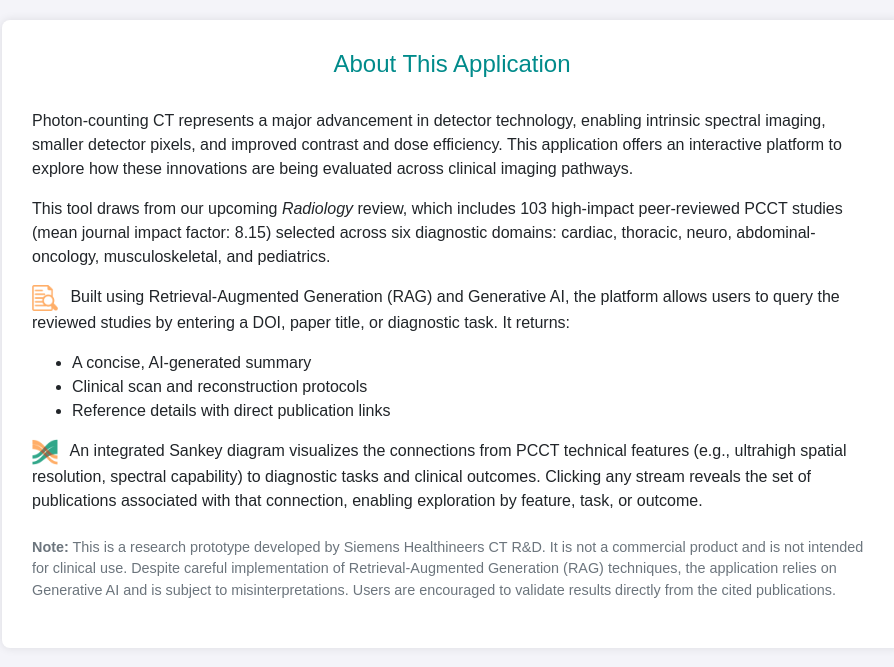
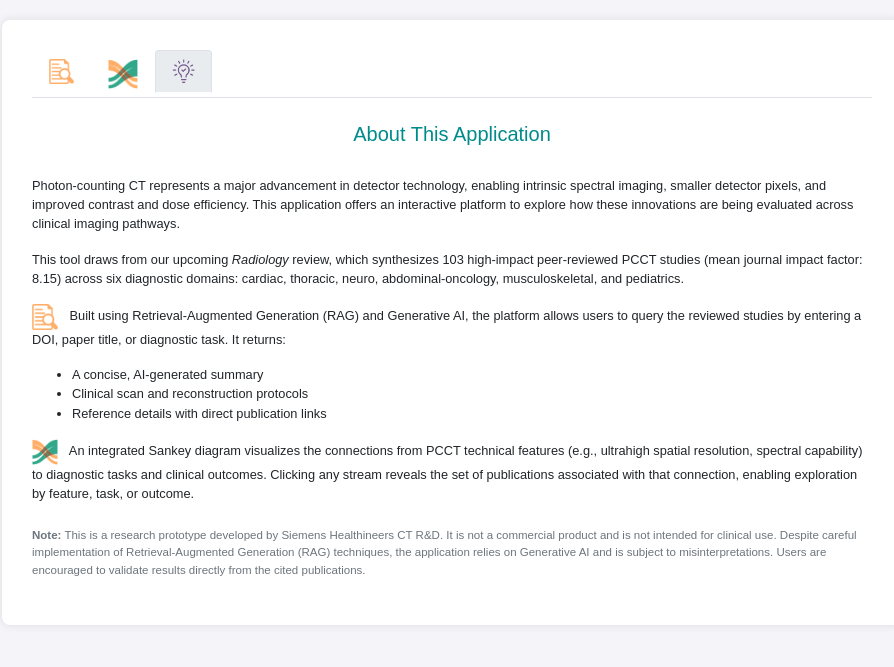
Before and after one commit to pooyansb/nae-int-papers-v8.2, a Flask app: page /about in a window 1280 px wide. Shown: the top 667 px of the page, without its empty margins (188-1082 px from the left). Run offline with Flask 3, Linux system fonts and the light colour scheme; some libraries are stand-ins or nearby versions.

Commit message:
Update about.html

```diff
--- a/templates/about.html
+++ b/templates/about.html
@@ -10,6 +10,7 @@
       font-family: Arial, sans-serif;
       background-color: #f4f4f9;
       padding: 20px;
+      font-size: 80%;
     }
     .container {
       max-width: 900px;
@@ -20,7 +21,7 @@
       box-shadow: 0 0 10px rgba(0,0,0,0.1);
     }
     h1 {
-      font-size: 24px;
+      font-size: 20px;
       color: #008B8B;
       text-align: center;
       margin-bottom: 30px;
@@ -30,10 +31,35 @@
       vertical-align: middle;
       margin-right: 8px;
     }
+    .nav-tabs .nav-link.active {
+      background-color: #e9ecef;
+      border-color: #dee2e6 #dee2e6 #fff;
+    }
   </style>
 </head>
 <body>
   <div class="container">
+
+    <!-- Navigation Tabs -->
+    <ul class="nav nav-tabs mb-4">
+      <li class="nav-item">
+        <a class="nav-link {% if request.path == '/' %}active{% endif %}" href="/">
+          <img src="{{ url_for('static', filename='search_icon.png') }}" alt="Search" style="height: 25px;">
+        </a>
+      </li>
+      <li class="nav-item">
+        <a class="nav-link {% if request.path == '/sankey' %}active{% endif %}" href="/sankey">
+          <img src="{{ url_for('static', filename='sankey_icon3.png') }}" alt="Sankey" style="height: 30px;">
+        </a>
+      </li>
+      <li class="nav-item">
+        <a class="nav-link {% if request.path == '/about' %}active{% endif %}" href="/about">
+          <img src="{{ url_for('static', filename='info_icon.png') }}" alt="About" style="height: 25px;">
+        </a>
+      </li>
+    </ul>
+
+    <!-- Main Content -->
     <h1>About This Application</h1>
 
     <p>
@@ -41,7 +67,7 @@
     </p>
 
     <p>
-      This tool draws from our upcoming <em>Radiology</em> review, which includes 103 high-impact peer-reviewed PCCT studies (mean journal impact factor: 8.15) selected across six diagnostic domains: cardiac, thoracic, neuro, abdominal-oncology, musculoskeletal, and pediatrics.
+      This tool draws from our upcoming <em>Radiology</em> review, which synthesizes 103 high-impact peer-reviewed PCCT studies (mean journal impact factor: 8.15) across six diagnostic domains: cardiac, thoracic, neuro, abdominal-oncology, musculoskeletal, and pediatrics.
     </p>
 
     <p>
```
